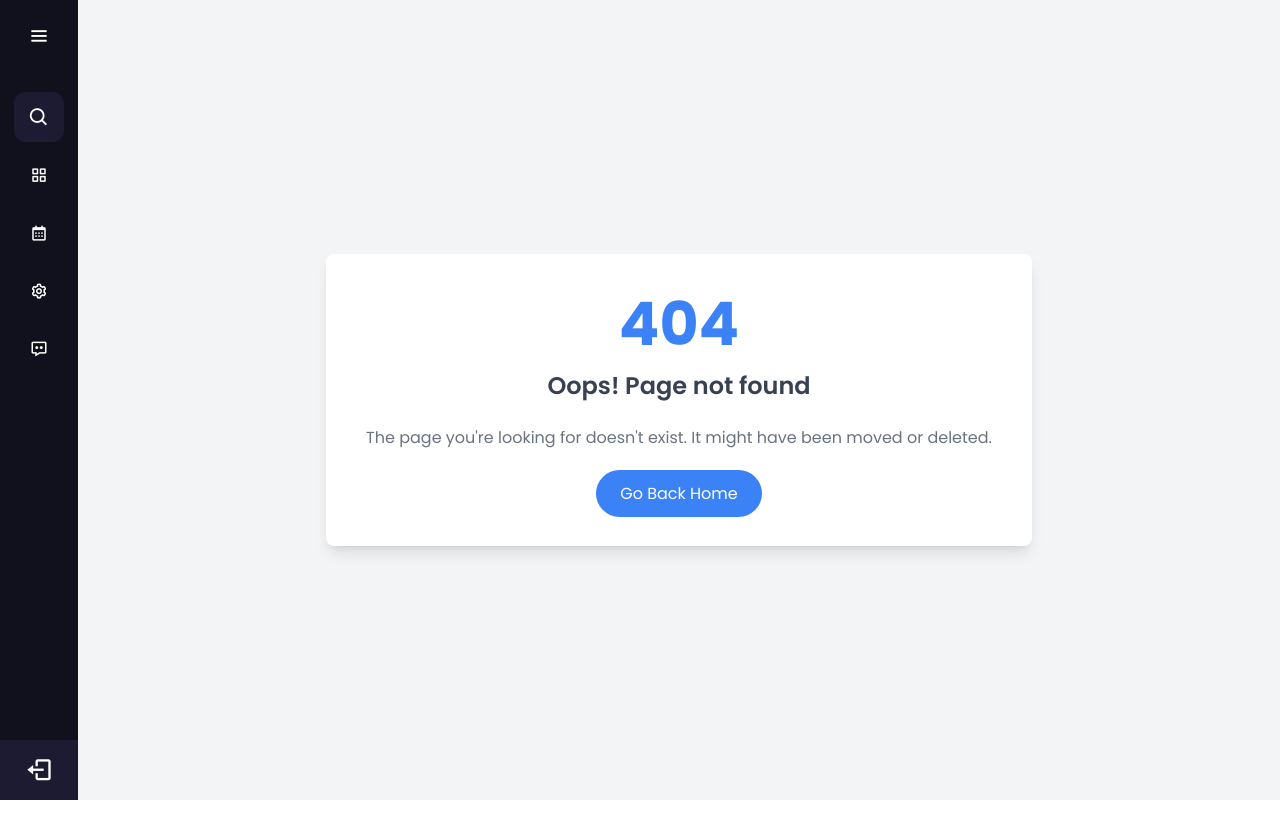
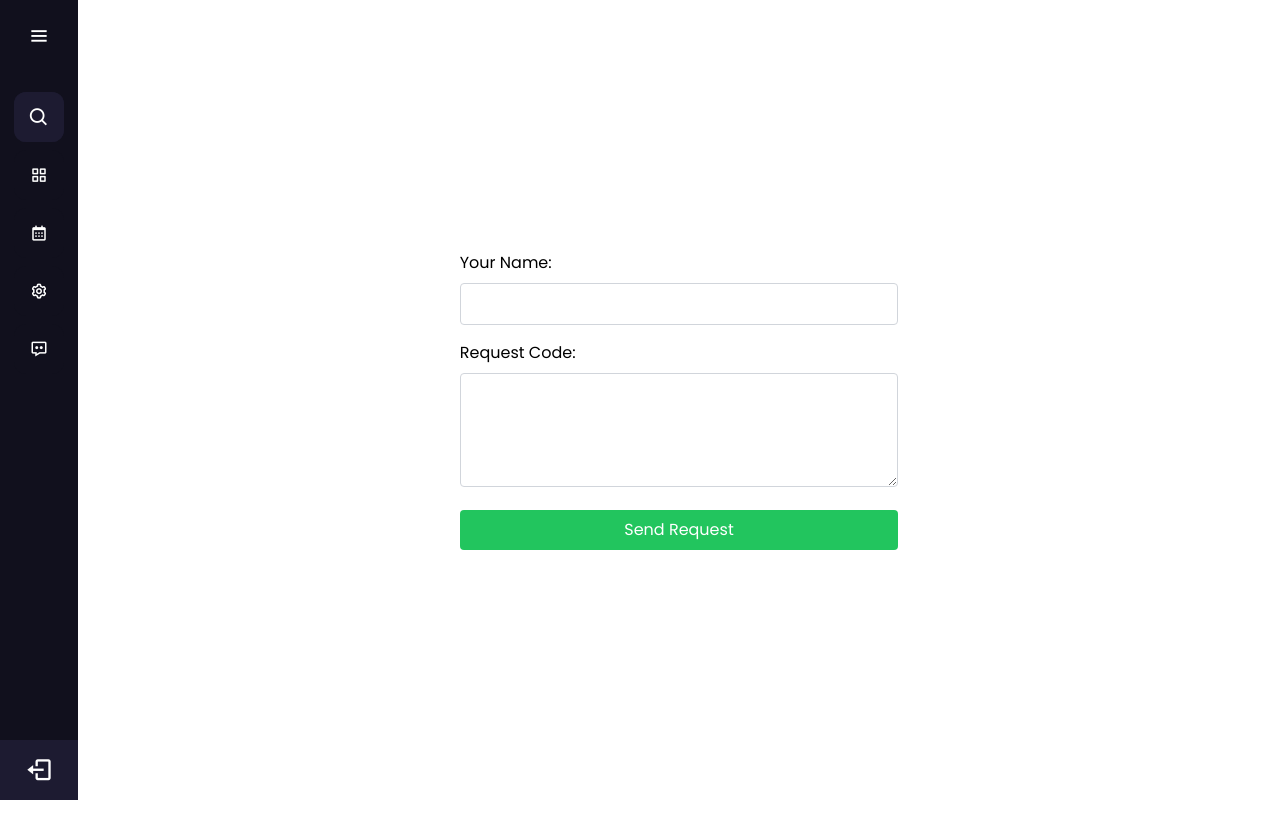
Before and after one commit to mobinmohammadi10/dashboard, a Vue app: page /requestpage in a window 1280 px wide. Built offline with nearby package versions, Linux system fonts and the light colour scheme.

Commit message:
Add user page to send admin request from a user

```diff
--- a/src/router/index.js
+++ b/src/router/index.js
@@ -8,6 +8,7 @@ import LoginPage from '@/views/LoginPage.vue'
 import AdminCalendarView from '@/views/AdminCalendarView.vue'
 import SignUpPage from '@/views/SignUpPage.vue'
 import UserManagementView from '@/views/UserManagementView.vue'
+import RequestPage from '@/views/RequestPage.vue'
 
 const router = createRouter({
   history: createWebHistory(import.meta.env.BASE_URL),
@@ -56,6 +57,11 @@ const router = createRouter({
       path: '/usermanagement',
       name: 'usermanagement',
       component: UserManagementView
+    },
+    {
+      path: '/requestpage',
+      name: 'requestpage',
+      component: RequestPage
     }
   ]
 })
--- /dev/null
+++ b/src/views/RequestPage.vue
@@ -0,0 +1,47 @@
+<!-- eslint-disable vue/multi-word-component-names -->
+<template>
+  <div>
+    <div class="h-screen bg-dark-500 flex items-center justify-center dark:text-white">
+      <form @submit.prevent="sendRequest">
+        <label for="username" class="block mb-2">Your Name:</label>
+        <input
+          type="text"
+          id="username"
+          v-model="username"
+          required
+          class="w-full p-2 border border-gray-300 rounded mb-4"
+        />
+        <label for="request" class="block mb-2">Request Code:</label>
+        <textarea
+          id="request"
+          v-model="request"
+          rows="4"
+          required
+          class="w-full p-2 border border-gray-300 rounded mb-4"
+        ></textarea>
+        <button
+          type="submit"
+          class="w-full p-2 bg-green-500 text-white rounded hover:bg-green-600"
+        >
+          Send Request
+        </button>
+      </form>
+    </div>
+  </div>
+</template>
+<script setup>
+import { ref } from 'vue';
+const username = ref('');
+const request = ref('');
+async function sendRequest() {
+  // Your existing sendRequest function
+}
+</script>
+
+<style>
+body.dark-mode {
+  background-color: #2d3748; /* Dark background */
+  color: #ffffff; /* Light text color */
+}
+/* Add your existing styles for other elements here */
+</style>
```
